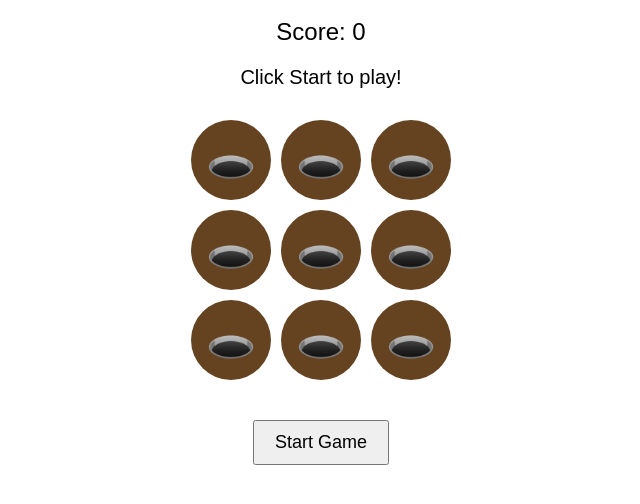
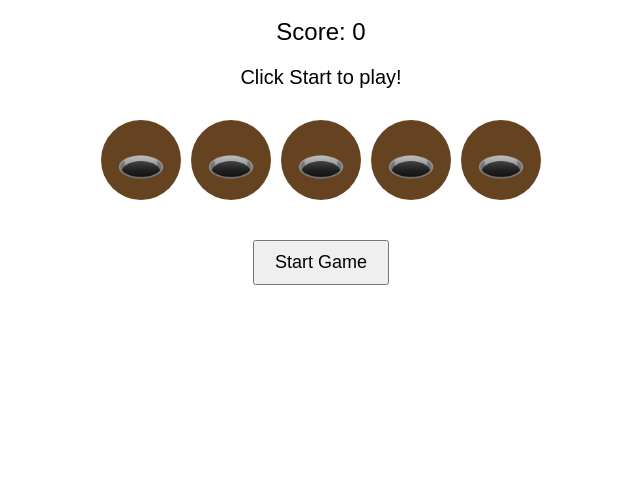
Before and after one commit to Arjun-Sur/carnival, a plain HTML site: page index.html in a window 1280 px wide. Shown: the whole page, without its empty margins (319-959 px from the left). Drawn offline with Linux system fonts and the light colour scheme.

Commit message:
Lower holes to 5

```diff
--- a/index.html
+++ b/index.html
@@ -12,7 +12,7 @@
 
         .game-container {
             display: grid;
-            grid-template-columns: repeat(3, 1fr);
+            grid-template-columns: repeat(5, 1fr);
             gap: 10px;
             margin: 20px;
         }
@@ -58,10 +58,6 @@
         <div class="hole" data-index="2">🕳️</div>
         <div class="hole" data-index="3">🕳️</div>
         <div class="hole" data-index="4">🕳️</div>
-        <div class="hole" data-index="5">🕳️</div>
-        <div class="hole" data-index="6">🕳️</div>
-        <div class="hole" data-index="7">🕳️</div>
-        <div class="hole" data-index="8">🕳️</div>
     </div>
     <button id="startBtn">Start Game</button>
 
@@ -118,7 +114,7 @@
         }
 
         function revealMole(selectedHole) {
-            const moleHole = Math.floor(Math.random() * 9);
+            const moleHole = Math.floor(Math.random() * holes.length);
             holes[moleHole].textContent = '🦡';
 
             if (selectedHole === moleHole) {
```
